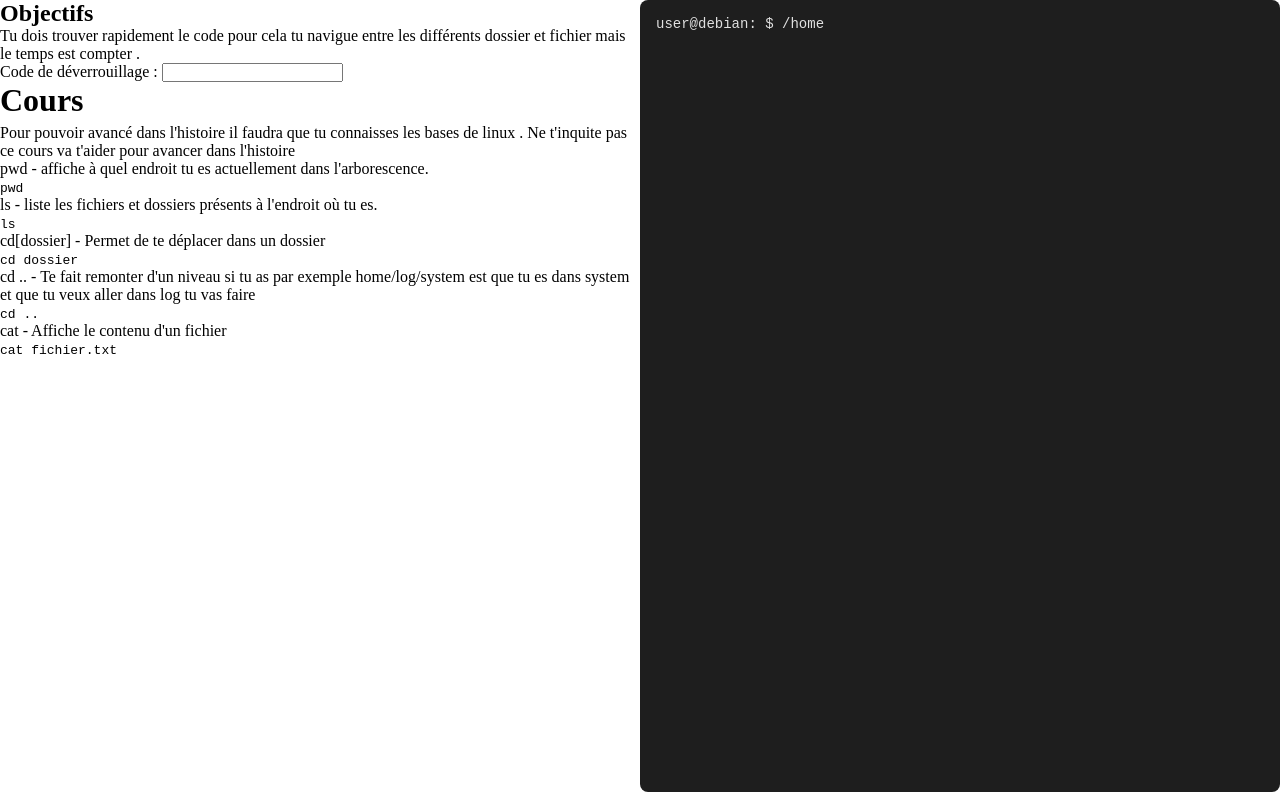
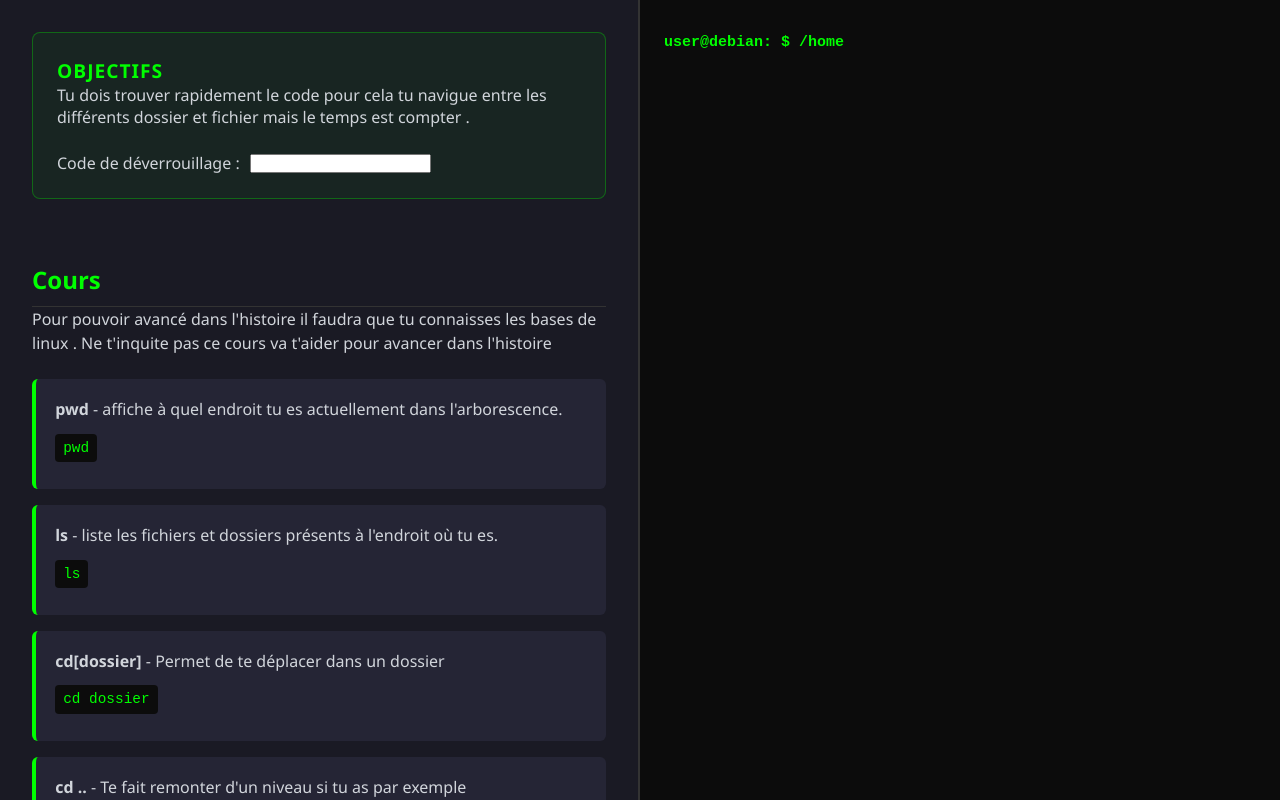
Before and after one commit to Tatiana-Juin/terminal-emulator-game, a React (Vite) app: page / in a window 1280 px wide. Both pictures are taken after a click on the button "COMMENCER". Built offline with nearby package versions, Linux system fonts and the light colour scheme.

Commit message:
J'ai fait le design il me reste quelque modification a faire

```diff
--- a/src/components/Terminal.jsx
+++ b/src/components/Terminal.jsx
@@ -128,13 +128,13 @@ export default function Terminal() {
       <div className='app-container'>
            {/* POUR L'OBJECTIFS ET LE CODE DE DEVEROUILLAGE */}
           <div className='left-panel'>
-            <div>
+            <div className='objectives-section'>
               <>
                 <h2>Objectifs</h2>
                 <p> {currentLevel.objectiveIntro}</p>
 
                 {currentLevel.useCodeInput && (
-                  <>
+                <div className='unlock-code-container'>
                  <label>Code de déverrouillage : </label>
               <input
                 type="text"
@@ -142,7 +142,7 @@ export default function Terminal() {
                 onChange={(e) => setCodeInput(e.target.value)}
                 onKeyDown={handleCodeSubmit}
               />
-              </>
+              </div>
               )}
 
 
@@ -153,21 +153,21 @@ export default function Terminal() {
 
             {state.isWon  ? (
               <>
-              <p style={{color:"green"}}> Felicitation tu as réussi </p>
-              <button onClick={handleNextLevel}>Niveau suivant </button>
+              <p className='success-message'> Felicitation tu as réussi </p>
+              <button className='next-btn' onClick={handleNextLevel}>Niveau suivant </button>
               </>
             ) : codeError ? (
               <>
-                <p style={{ color:"red"}}> Ce n'est pas le bon code </p>
+                <p className='error-message'> Ce n'est pas le bon code </p>
               </>
             ): null}
 
-            <h1 style={{marginBottom:"5px"}}>Cours</h1>
-            <p>Pour pouvoir avancé dans l'histoire il faudra que tu connaisses les bases de linux . Ne t'inquite pas ce cours va t'aider pour avancer dans l'histoire</p>
+            <h1 className='course-title'>Cours</h1>
+            <p className='course-intro'>Pour pouvoir avancé dans l'histoire il faudra que tu connaisses les bases de linux . Ne t'inquite pas ce cours va t'aider pour avancer dans l'histoire</p>
             {currentLevel.course.map((cour)=>(
-              <div key={cour.cmd}>
+              <div className='course-card' key={cour.cmd}>
                 <ul>
-                  <li>{cour.cmd}  -  {cour.description}</li>
+                  <li> <strong>{cour.cmd}</strong>  -  {cour.description}</li>
                   <li>
                     <code> {cour.example} </code>
                   </li>
@@ -181,33 +181,26 @@ export default function Terminal() {
          {/* POUR LE TERMINAL */}
         <div className='right-panel'>
 
-          <div onClick={() => inputRef.current?.focus()}
-            style={{
-              background: "#1e1e1e",
-              color: "#e0e0e0",
-              fontFamily: "monospace",
-              fontSize: "14px",
-              padding: "1rem",
-              borderRadius: "8px",
-              height: "400px",
-              overflowY: "auto",
-              cursor: "text",
-              height:"99vh"
-            }}
-          >
+          <div className='terminal-container' onClick={() => inputRef.current?.focus()} >
             {/* POUR AFFICHER L'HISTORIQUE  */}
                 {state.history.map((line,i) =>(
-                  <div key={i}>
-                    <p>user@debian: $ {line.prompt} {line.command}</p>
-                    {line.output  &&
-                      <p style={{ color: line.isError ? "red" : "white"}}> {line.output} </p>
-                    }
+                  <div className='terminal-line' key={i}>
+                    <div>
+                        <span className='terminal-prompt'>user@debian: $ {line.prompt} </span>
+                        <span className='terminal-command'>{line.command}</span>
+                    </div>
+
+                    {line.output  && (
+                       <p className={`terminal-output ${line.isError ? "error" : ""}`}>
+                        {line.output}
+                      </p>
+                    )}
                   </div>
                 ))}
 
-                <div style={{display:"flex"}}>
+                <div className='terminal-input-row'>
                     {/* pour voir ou on est  */}
-                    <p>user@debian: $ { "/" + state.currentPath.join("/")} </p>
+                    <span className='terminal-prompt'>user@debian: $ { "/" + state.currentPath.join("/")} </span>
 
                     {/* pour affiche le texte  */}
                     <input type="text" onKeyDown={handleKeyDown} ref={inputRef} style={{
--- a/src/styles/panel.css
+++ b/src/styles/panel.css
@@ -0,0 +1,126 @@
+/* Style général du panneau de gauche */
+.left-panel {
+  background-color: #1a1a24; /* Un gris-bleu très foncé */
+  color: #d1d5db;
+  padding: 2rem;
+  overflow-y: auto; /* Permet de scroller si le cours est long */
+  font-family: 'Segoe UI', Tahoma, Geneva, Verdana, sans-serif;
+  border-right: 2px solid #333; /* Ligne de séparation avec le terminal */
+}
+
+/* Section des objectifs */
+.objectives-section {
+  background-color: rgba(0, 255, 0, 0.05);
+  border: 1px solid rgba(0, 255, 0, 0.3);
+  padding: 1.5rem;
+  border-radius: 8px;
+  margin-bottom: 2rem;
+}
+
+.objectives-section h2 {
+  color: #00ff00;
+  margin-top: 0;
+  text-transform: uppercase;
+  letter-spacing: 1px;
+  font-size: 1.2rem;
+}
+
+/* Zone du code de déverrouillage */
+.unlock-code-container {
+  margin-top: 1.5rem;
+  display: flex;
+  align-items: center;
+  gap: 10px;
+}
+
+.code-input {
+  background-color: #0c0c0c;
+  border: 1px solid #00ff00;
+  color: #00ff00;
+  padding: 8px 12px;
+  border-radius: 4px;
+  font-family: 'Courier New', Courier, monospace;
+  font-size: 1rem;
+  outline: none;
+  width: 150px;
+}
+
+.code-input:focus {
+  box-shadow: 0 0 8px rgba(0, 255, 0, 0.4);
+}
+
+/* Messages de victoire/erreur */
+.success-message {
+  color: #00ff00;
+  font-weight: bold;
+  margin-top: 1rem;
+  font-size: 1.1rem;
+}
+
+.error-message {
+  color: #ff4444;
+  font-weight: bold;
+  margin-top: 1rem;
+}
+
+.next-btn {
+  background-color: #00ff00;
+  color: #0c0c0c;
+  border: none;
+  padding: 10px 20px;
+  font-weight: bold;
+  cursor: pointer;
+  border-radius: 4px;
+  margin-top: 10px;
+  transition: all 0.3s;
+  text-transform: uppercase;
+}
+
+.next-btn:hover {
+  background-color: #33ff33;
+  box-shadow: 0 0 10px rgba(0, 255, 0, 0.3);
+}
+
+/* Section du cours */
+.course-title {
+  color: #00ff00;
+  border-bottom: 1px solid #333;
+  padding-bottom: 10px;
+  margin-top: 2rem;
+  font-size: 1.5rem;
+}
+
+.course-intro {
+  margin-bottom: 1.5rem;
+  line-height: 1.5;
+}
+
+.course-card {
+  background-color: #252535;
+  padding: 1.2rem;
+  border-radius: 6px;
+  margin-bottom: 1rem;
+  border-left: 4px solid #00ff00;
+}
+
+.course-card ul {
+  list-style-type: none;
+  padding: 0;
+  margin: 0;
+}
+
+.course-card li {
+  margin-bottom: 8px;
+  line-height: 1.4;
+}
+
+.course-card code {
+  background-color: #0c0c0c;
+  color: #00ff00;
+  padding: 4px 8px;
+  border-radius: 4px;
+  font-family: 'Courier New', Courier, monospace;
+  font-size: 0.9em;
+  display: inline-block;
+  margin-top: 5px;
+}
--- a/src/styles/terminal.css
+++ b/src/styles/terminal.css
@@ -0,0 +1,56 @@
+/* Container principal du terminal */
+.terminal-container {
+  background-color: #0c0c0c; /* Noir profond */
+  color: #e0e0e0;
+  font-family: 'Courier New', Courier, monospace;
+  font-size: 15px;
+  padding: 1.5rem;
+  height: 100vh;
+  overflow-y: auto;
+  cursor: text;
+  box-sizing: border-box; /* Important pour que le padding ne casse pas la hauteur */
+}
+
+/* Ligne de l'historique */
+.terminal-line {
+  margin-bottom: 6px;
+  line-height: 1.5;
+}
+
+.terminal-prompt {
+  color: #00ff00; /* Vert hacker pour le nom d'utilisateur */
+  font-weight: bold;
+  margin-right: 8px;
+}
+
+.terminal-command {
+  color: #ffffff;
+}
+
+.terminal-output {
+  color: #a0a0a0; /* Gris clair pour les résultats */
+  margin-top: 2px;
+  margin-bottom: 10px;
+  white-space: pre-wrap; /* Conserve les sauts de ligne */
+}
+
+.terminal-output.error {
+  color: #ff5555; /* Rouge pour les erreurs */
+}
+
+/* Ligne de saisie active */
+.terminal-input-row {
+  display: flex;
+  align-items: center;
+  margin-top: 10px;
+}
+
+.terminal-input {
+  background: transparent;
+  border: none;
+  outline: none;
+  color: #ffffff;
+  font-family: 'Courier New', Courier, monospace;
+  font-size: 15px;
+  flex: 1;
+}
```
